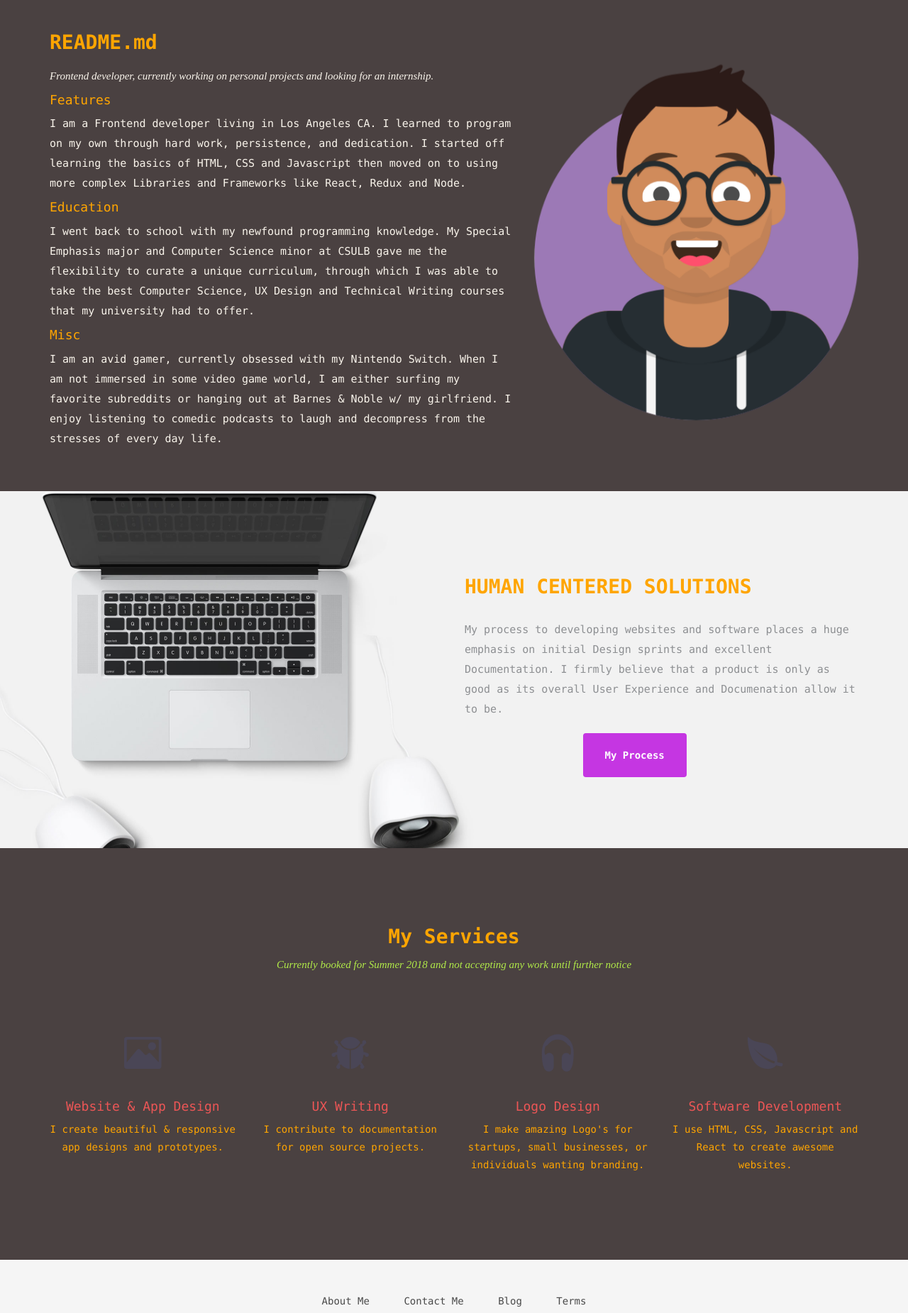
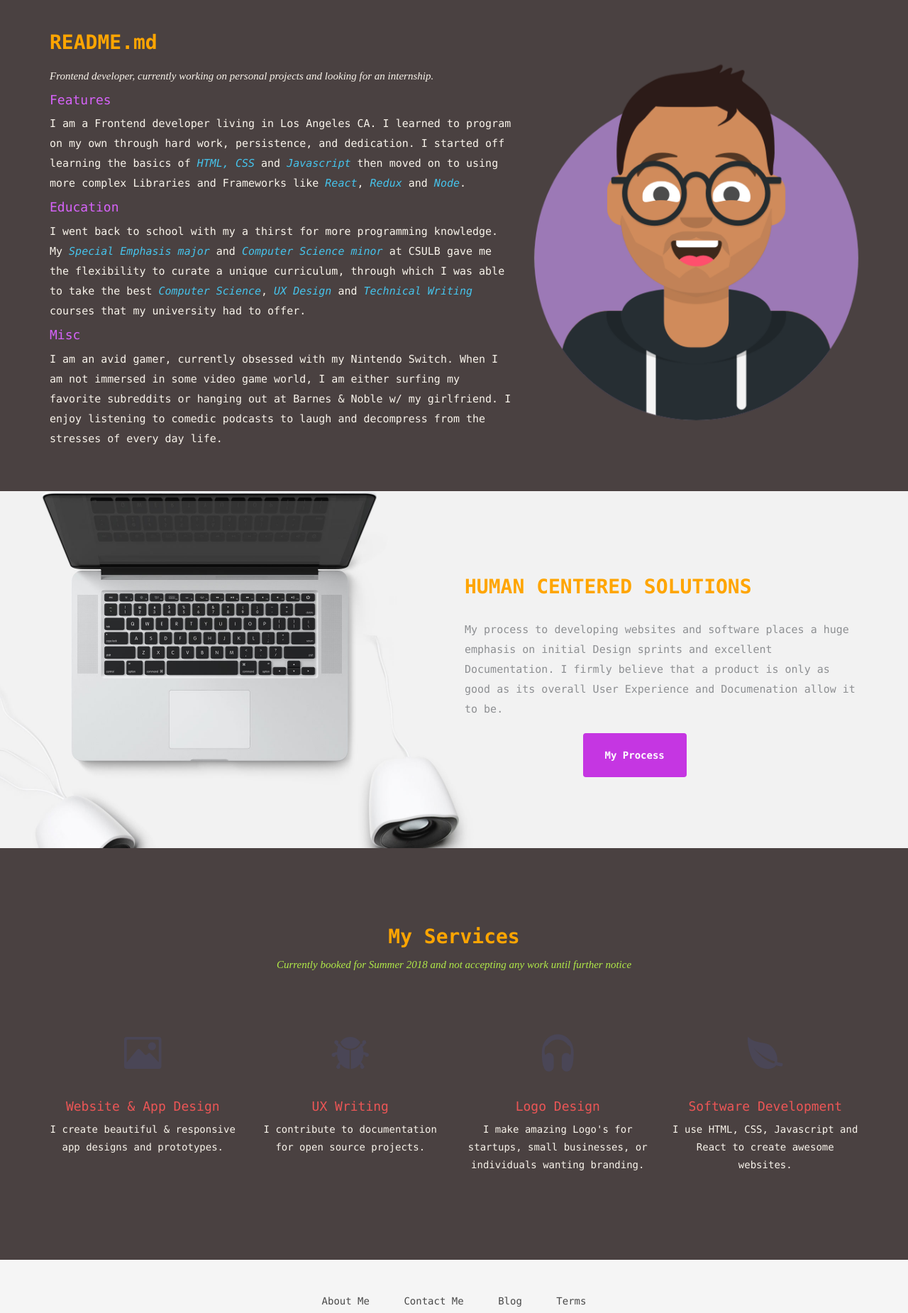
Before and after one commit to Kingslayyerr/Kingslayyerr.github.io, a Jekyll site: the page built from index.html, in a window 1280 px wide, cut to the strip 996-2846 px from the top of the page. Shown: the whole strip at 71% size. Built offline with Jekyll 4.4.1, drawn with Linux system fonts in a browser that asks for light colours; nearby versions of some CDN libraries; some web fonts are replaced.

```diff
--- a/css/airspace.css
+++ b/css/airspace.css
@@ -16,7 +16,7 @@
 body {
   font-family: 'menlo', sans-serif;
   -webkit-font-smoothing: antialiased;
-  color: orange;
+  color: #f9f4eb;
   background-color: #4a4141;
 }
 h1,
@@ -34,6 +34,10 @@ h2 {
 h3 {
   font-size: 28px;
   font-weight: 300;
+}
+
+h4 {
+  color: #d663f9;
 }
 p {
   font-size: 15px;
@@ -170,6 +174,7 @@ font header .navbar-default .navbar-nav li a:hover {
 }
 #intro .section-title {
   margin-bottom: 0px;
+  color: #b1ea49;
 }
 #intro .section-title p {
   padding-top: 20px;
@@ -272,6 +277,7 @@ font header .navbar-default .navbar-nav li a:hover {
   font-size: 28px;
   font-weight: 600;
   margin-bottom: 30px;
+  color: orange;
 }
 #feature p {
   color: #8d8f92;
--- a/index.html
+++ b/index.html
@@ -29,11 +29,11 @@ permalink: /
             <p>Frontend developer, currently working on personal projects and looking for an internship.</p>
           </div>
           <h4>Features</h4>
-          <p>I am a Frontend developer living in Los Angeles CA. I learned to program on my own through hard work, persistence, and dedication. I started off learning the basics of HTML, CSS and Javascript then moved on to using more complex Libraries and Frameworks like React, Redux and Node.</p>
+          <p>I am a Frontend developer living in Los Angeles CA. I learned to program on my own through hard work, persistence, and dedication. I started off learning the basics of <em style="color:#46c4ec;">HTML, CSS</em> and <em style="color:#46c4ec;">Javascript</em> then moved on to using more complex Libraries and Frameworks like <em style="color:#46c4ec;">React</em>, <em style="color:#46c4ec;">Redux</em> and <em style="color:#46c4ec;">Node</em>.</p>
           <h4>Education</h4>
-            <p>I went back to school with my newfound programming knowledge. My Special Emphasis major and Computer Science minor at CSULB gave
+            <p>I went back to school with my a thirst for more programming knowledge. My <em style="color:#46c4ec;">Special Emphasis major</em> and <em style="color:#46c4ec;">Computer Science minor</em> at CSULB gave
               me the flexibility to curate a unique curriculum, through which I was able to take the best
-              Computer Science, UX Design and Technical Writing courses that my university had to offer.</p>
+              <em style="color:#46c4ec;">Computer Science</em>, <em style="color:#46c4ec;">UX Design</em> and <em style="color:#46c4ec;">Technical Writing</em> courses that my university had to offer.</p>
           <h4>Misc</h4>
           <p>I am an avid gamer, currently obsessed with my Nintendo Switch.
           When I am not immersed in some video game world, I am either surfing my favorite subreddits or hanging out at Barnes & Noble w/ my girlfriend. I enjoy listening to comedic podcasts to laugh and decompress from the stresses of every day life.</p>
```
